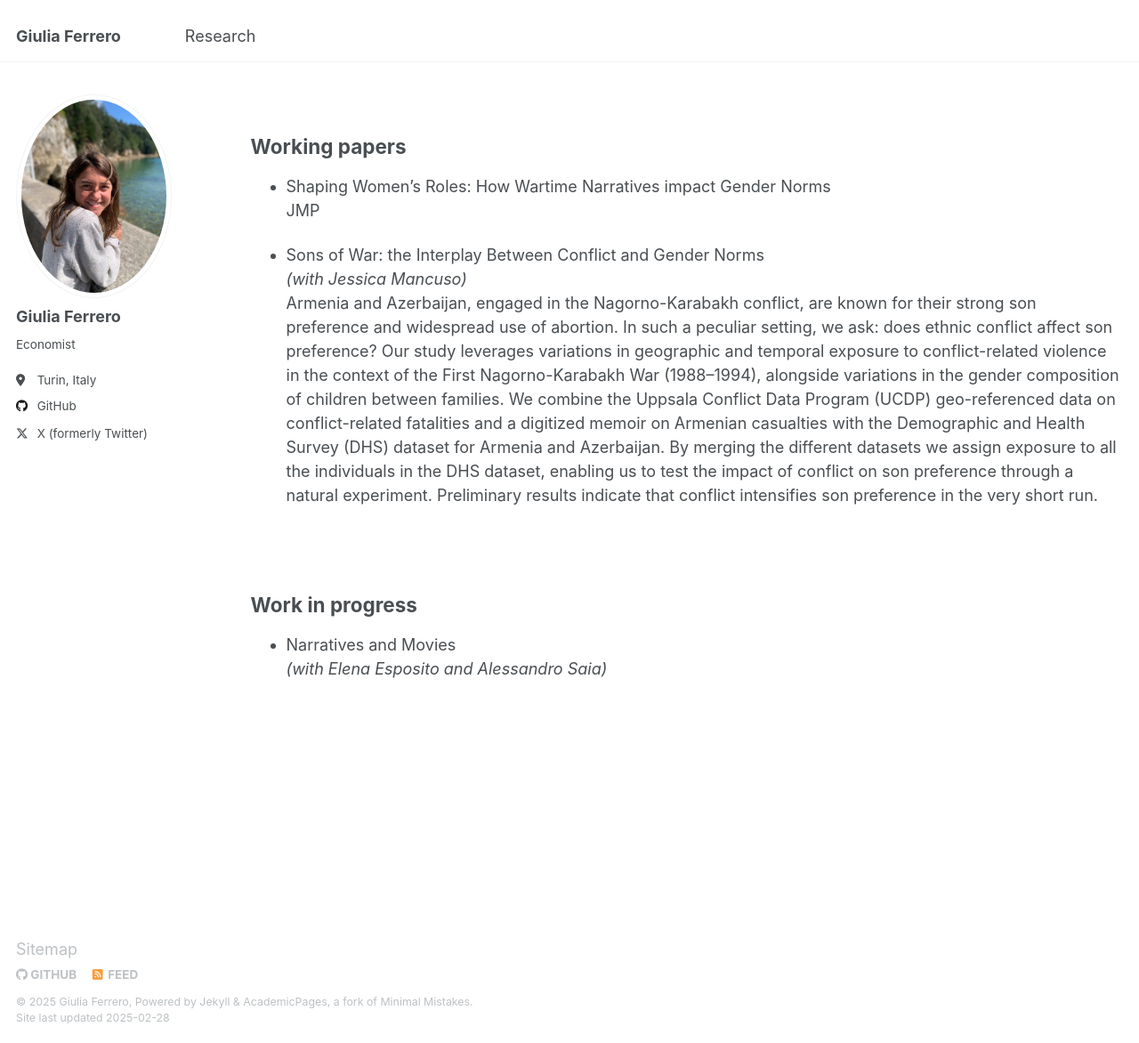
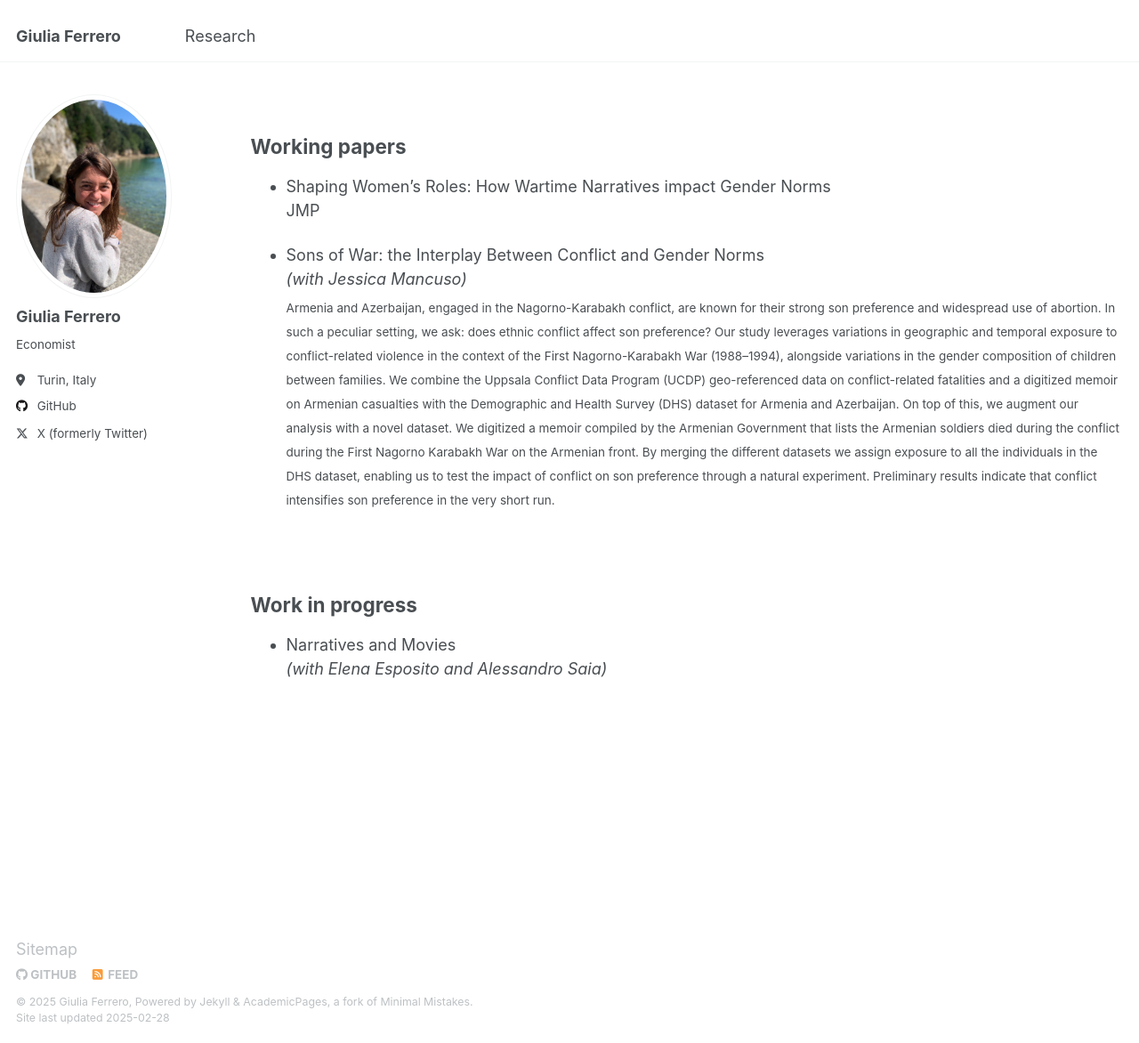
Before and after one commit to giuliferrero/giuliferrero.github.io, a Jekyll site: the page built from _pages/publications.md, in a window 1280 px wide and 1172 px high. Shown: the whole window at 89% size. Built offline with Jekyll 4.4.1, drawn with Linux system fonts in a browser that asks for light colours.

Commit message:
Update publications.md

```diff
--- a/_pages/publications.md
+++ b/_pages/publications.md
@@ -23,7 +23,7 @@ Working papers
 
 
 - Sons of War: the Interplay Between Conflict and Gender Norms<br>*(with Jessica Mancuso)* <br>
-Armenia and Azerbaijan, engaged in the Nagorno-Karabakh conflict, are known for their strong son preference and widespread use of abortion. In such a peculiar setting, we ask: does ethnic conflict affect son preference? Our study leverages variations in geographic and temporal exposure to conflict-related violence in the context of the First Nagorno-Karabakh War (1988–1994), alongside variations in the gender composition of children between families. We combine the Uppsala Conflict Data Program (UCDP) geo-referenced data on conflict-related fatalities and a digitized memoir on Armenian casualties with the Demographic and Health Survey (DHS) dataset for Armenia and Azerbaijan. By merging the different datasets we assign exposure to all the individuals in the DHS dataset, enabling us to test the impact of conflict on son preference through a natural experiment. Preliminary results indicate that conflict intensifies son preference in the very short run.
+<sub>Armenia and Azerbaijan, engaged in the Nagorno-Karabakh conflict, are known for their strong son preference and widespread use of abortion. In such a peculiar setting, we ask: does ethnic conflict affect son preference? Our study leverages variations in geographic and temporal exposure to conflict-related violence in the context of the First Nagorno-Karabakh War (1988–1994), alongside variations in the gender composition of children between families. We combine the Uppsala Conflict Data Program (UCDP) geo-referenced data on conflict-related fatalities and a digitized memoir on Armenian casualties with the Demographic and Health Survey (DHS) dataset for Armenia and Azerbaijan. On top of this, we augment our analysis with a novel dataset. We digitized a memoir compiled by the Armenian Government that lists the Armenian soldiers died during the conflict during the First Nagorno Karabakh War on the Armenian front. By merging the different datasets we assign exposure to all the individuals in the DHS dataset, enabling us to test the impact of conflict on son preference through a natural experiment. Preliminary results indicate that conflict intensifies son preference in the very short run.<sub>
 
 <br>
 
```
